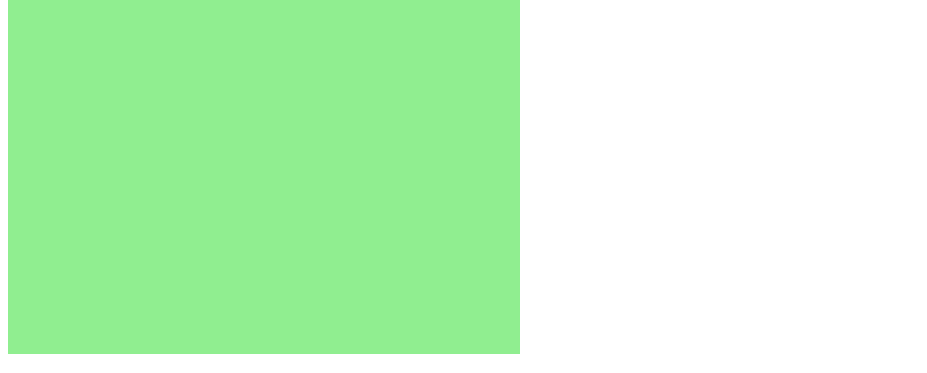
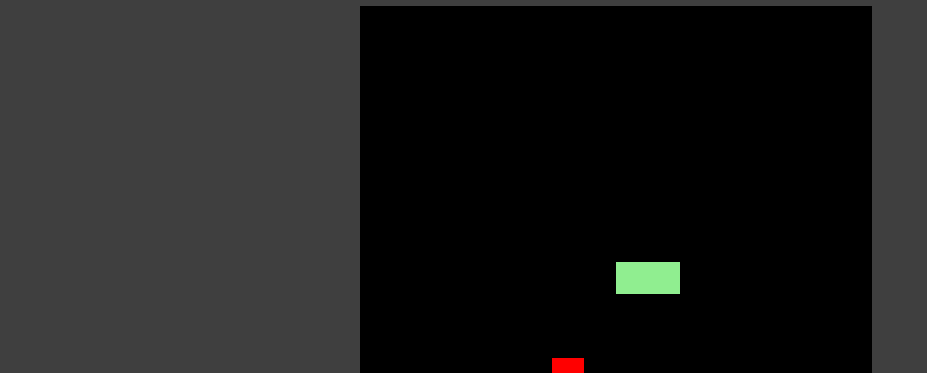
Before and after one commit to IDrayK/SnaKeGame, a plain HTML site: page SnaKe/index.html in a window 1280 px wide. Shown: the part 166-539 px from the top of the page, without its empty margins (0-927 px from the left). Drawn offline with Linux system fonts and the light colour scheme; files that its build step writes are made by us from their sources; files whose address does not match are found by name.

Commit message:
Jogo criado

```diff
--- a/SnaKe/HTML/index.html
+++ b/SnaKe/index.html
@@ -1,15 +1,15 @@
 <!DOCTYPE html>
-<html lang="pr-BR">
+<html lang="en">
 <head>
     <meta charset="UTF-8">
-    <meta http-equiv="X-UA-Compatible" content="IE=edge">
     <meta name="viewport" content="width=device-width, initial-scale=1.0">
+    <meta http-equiv="X-UA-Compatible" content="ie=edge">
+    <title>Snake Game</title>
     <link rel="stylesheet" href="style.css">
     <script defer src="script.js"></script>
-    <title>Snake Game</title>
 </head>
 <body>
+    <h1>SNAKE GAME!</h1>
     <canvas id="snake" width="512" height="512"></canvas>
-    <h1>SNAKE GAME!</h1>
 </body>
 </html>
--- a/SnaKe/js/script.js
+++ /dev/null
@@ -1,11 +0,0 @@
-let canvas = document.getElementById("snake");
-let context = canvas.getContext("2d");
-let box = 32;
-
-
-function criarBG(){
-    context.fillStyle = "lightgreen";
-    context.fillRect(0, 0, 16*box, 16*box);
-}
-
-criarBG();
--- /dev/null
+++ b/SnaKe/script.js
@@ -0,0 +1,83 @@
+let canvas = document.getElementById("snake"); //criar elemento que irá rodar o jogo
+let context = canvas.getContext("2d"); //....
+let box = 32;
+let snake = []; //criar cobrinha como lista, já que ela vai ser uma série de coordenadas, que quando pintadas, criam os quadradinhos
+snake[0] ={
+    x: 8 * box,
+    y: 8 * box
+}
+let direction = "right";
+let food ={
+    x: Math.floor(Math.random() * 15 + 1) * box,
+    y: Math.floor(Math.random() * 15 + 1) * box
+}
+
+function criarBG(){
+    context.fillStyle = "black";
+    context.fillRect(0, 0, 16*box, 16*box); //desenha o retângulo usando x e y e a largura e altura setadas
+}
+
+function criarCobrinha (){
+    for(i = 0; i < snake.length; i++){
+        context.fillStyle = "lightgreen";
+        context.fillRect(snake[i].x, snake[i].y, box, box);
+    }
+}
+
+function drawFood (){
+    context.fillStyle = "red";
+    context.fillRect(food.x, food.y, box, box);
+}
+
+//quando um evento acontece, detecta e chama uma função
+document.addEventListener('keydown', update);
+
+function update(event){
+    if(event.keyCode == 37 && direction != 'right') direction = 'left';
+    if(event.keyCode == 38 && direction != 'down') direction = 'up';
+    if(event.keyCode == 39 && direction != 'left') direction = 'right';
+    if(event.keyCode == 40 && direction != 'up') direction = 'down';
+}
+
+function iniciarJogo(){
+
+    if(snake[0].x > 15*box && direction == "right") snake[0].x = 0;
+    if(snake[0].x < 0 && direction == 'left') snake[0].x = 16 * box;
+    if(snake[0].y > 15*box && direction == "down") snake[0].y = 0;
+    if(snake[0].y < 0 && direction == 'up') snake[0].y = 16 * box;
+
+    for(i = 1; i < snake.length; i++){
+        if(snake[0].x == snake[i].x && snake[0].y == snake[i].y){
+            clearInterval(jogo);
+            alert('Game Over :(');
+        }
+    }
+
+    criarBG();
+    criarCobrinha();
+    drawFood();
+
+    let snakeX = snake[0].x;
+    let snakeY = snake[0].y;
+
+    if(direction == "right") snakeX += box;
+    if(direction == "left") snakeX -= box;
+    if (direction == "up") snakeY -= box;
+    if(direction == "down") snakeY += box;
+
+    if(snakeX != food.x || snakeY != food.y){
+        snake.pop(); //pop tira o último elemento da lista
+    }else{
+        food.x = Math.floor(Math.random() * 15 +1) * box;
+        food.y = Math.floor(Math.random() * 15 +1) * box;
+    }
+
+    let newHead ={
+        x: snakeX,
+        y: snakeY
+    }
+
+    snake.unshift(newHead); //método unshift adiciona como primeiro quadradinho da cobrinha
+}
+
+let jogo = setInterval(iniciarJogo, 100);
--- /dev/null
+++ b/SnaKe/style.css
@@ -0,0 +1,10 @@
+body{
+    height: 95vh;
+    width: 95vw;
+    display: flex;
+    flex-direction: column;
+    justify-content: center;
+    align-items: center;
+    background-color:rgb(63, 63, 63);
+    color: rgb(52, 165, 52);
+}
```
Also changed, not shown: SnaKe/CSS/style.css (deleted).
